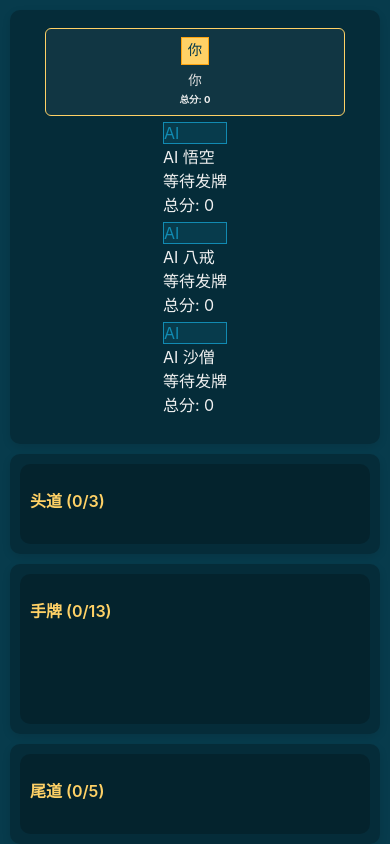
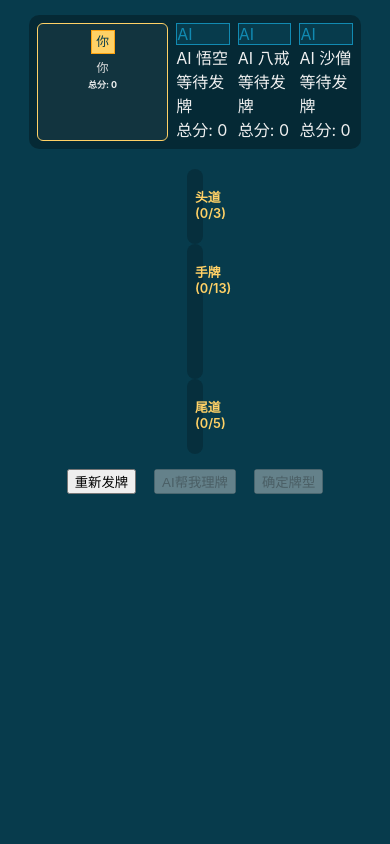
Before and after one commit to wen952555/sss, a React (Create React App) app in the folder frontend/: page / in a window 390 px wide. Built offline with nearby package versions, Linux system fonts and the light colour scheme.

Commit message:
Update App.css

```diff
--- a/frontend/src/App.css
+++ b/frontend/src/App.css
@@ -1,50 +1,17 @@
 /* frontend/src/App.css */
 
-/* --- 全局与基础布局 --- */
-body, html { height: 100%; margin: 0; overflow-x: hidden; /* 防止水平滚动条 */ }
-body { font-family: -apple-system, BlinkMacSystemFont, 'Segoe UI', Roboto, ऑक्सीजन, Ubuntu, Cantarell, 'Fira Sans', 'Droid Sans', 'Helvetica Neue', sans-serif; -webkit-font-smoothing: antialiased; -moz-osx-font-smoothing: grayscale; background-color: #073b4c; color: #f1f1f1; box-sizing: border-box; }
+/* --- 全局与基础布局 (保持不变) --- */
+body { font-family: -apple-system, BlinkMacSystemFont, 'Segoe UI', Roboto, ऑक्सीजन, Ubuntu, Cantarell, 'Fira Sans', 'Droid Sans', 'Helvetica Neue', sans-serif; -webkit-font-smoothing: antialiased; -moz-osx-font-smoothing: grayscale; background-color: #073b4c; color: #f1f1f1; margin: 0; padding: 0; box-sizing: border-box; }
 *, *::before, *::after { box-sizing: inherit; }
+.app-container { display: flex; flex-direction: column; align-items: center; width: 100%; min-height: 100vh; padding: 15px; }
 
-.app-container {
-  display: flex; /* 用于在主游戏视图和比牌视图之间切换时，让子元素占满 */
-  flex-direction: column;
-  width: 100%;
-  min-height: 100vh;
-  /* padding 由子视图控制 */
-}
-
-/* 主游戏视图容器 (包含5个横幅) */
-.game-view-active {
-  display: flex;
-  flex-direction: column;
-  align-items: center; /* 横幅内容块居中 */
-  width: 100%;
-  min-height: 100vh;
-  padding: 15px; /* 页面边距 */
-  gap: 15px; /* 横幅之间的间距 */
-}
-
-/* 通用横幅区域样式 */
-.banner-section {
-  width: 100%;
-  max-width: 900px; /* 所有横幅的最大宽度，保持一致 */
-  background-color: rgba(0, 0, 0, 0.25); /* 给每个横幅一个轻微的背景区分 */
-  border-radius: 12px;
-  padding: 15px;
-  box-shadow: 0 3px 8px rgba(0,0,0,0.1);
-}
-
-/* 横幅1: 玩家状态显示区 (TopBanner 的容器) */
-.player-status-banner-section {
-  /* TopBanner 内部已经有 flex 布局 */
-  padding: 10px; /* 可以微调内边距 */
-}
-/* TopBanner 内部的 .player-banner-item 样式可以沿用之前的紧凑版本 */
-.top-banner-container { display: flex; justify-content: space-around; align-items: stretch; width: 100%; gap: 8px; background-color:transparent; padding:0; box-shadow:none; border-radius:0; margin:0;}
+/* --- 顶部玩家状态横幅 (保持不变) --- */
+.top-banner-container { display: flex; justify-content: space-between; align-items: stretch; width: 100%; max-width: 900px; padding: 8px; margin-bottom: 20px; background-color: rgba(0, 0, 0, 0.3); border-radius: 10px; gap: 8px; }
 .player-banner-item { flex: 1 1 23%; min-width: 130px; max-width: 190px; padding: 8px; border-radius: 6px; border: 1px solid rgba(255, 255, 255, 0.1); display: flex; flex-direction: column; align-items: center; text-align: center; background-color: rgba(255, 255, 255, 0.05); transition: all 0.3s ease; }
 .human-player-banner-item { border-color: #ffd166; }
 .ai-player-display.arranged { border-color: #06d6a0; }
-.ai-player-display.thinking { border-color: #ffd166; /* animation: pulse-border 1.5s infinite; */ } /* pulse 动画可以保留 */
+.ai-player-display.thinking { border-color: #ffd166; animation: pulse-border 1.5s infinite; }
+@keyframes pulse-border { 0% { box-shadow: 0 0 5px rgba(255, 209, 102, 0.2); } 50% { box-shadow: 0 0 10px rgba(255, 209, 102, 0.5); } 100% { box-shadow: 0 0 5px rgba(255, 209, 102, 0.2); } }
 .player-avatar-banner { width: 28px; height: 28px; font-size: 0.9em; margin-bottom: 4px; }
 .human-player-avatar { background-color: #ffd166; color: #073b4c; border: 1px solid #fca311;}
 .ai-player-avatar { background-color: #073b4c; color: #118ab2; border: 1px solid #118ab2;}
@@ -59,97 +26,116 @@ body { font-family: -apple-system, BlinkMacSystemFont, 'Segoe UI', Roboto, ऑ
 .negative { color: #ef476f; }
 
 
-/* 横幅2,3,4: 牌道区域 (HandArea 的容器) */
-.hand-lane-banner-section {
-  /* background-color: rgba(0,0,0,0.3); */ /* 如果希望牌道背景与banner-section不同 */
-  padding: 10px; /* 调整内边距 */
-}
-/* .middle-lane 可以用来给手牌/中道区域一些特殊样式，如果需要 */
-
-/* HandArea 内部样式 (保持之前的，确保文字在牌道内，卡牌横向排列) */
-.hand-area { background-color: rgba(0, 0, 0, 0.2); padding: 12px; border-radius: 10px; display: flex; flex-direction: row; gap: 6px; transition: background-color 0.25s ease-in-out, box-shadow 0.25s ease; position: relative; align-items: center; min-height: 125px; /* 适应大卡牌 */ }
-.hand-info-internal { position: absolute; top: 8px; left: 10px; right: 10px; display: flex; justify-content: space-between; align-items: center; pointer-events: none; z-index: 1;}
-.hand-area-title-internal { color: #ffd166; font-weight: 600; font-size: 1em; }
-.hand-type-display-internal { font-size: 0.9em; color: #f1f1f1; background-color: rgba(0,0,0,0.6); padding: 3px 8px; border-radius: 4px; font-weight: 500; }
-.hand-area.allow-wrapping { flex-wrap: wrap; justify-content: center; padding-top: 40px; min-height: 240px; /* (大卡牌两行) */ align-items: flex-start; }
-.hand-area:not(.allow-wrapping) { flex-wrap: nowrap; justify-content: center; padding-top: 40px; }
+/* --- 游戏板与牌道区域 (主游戏界面的卡牌尺寸也调整一下) --- */
+.game-board { display: flex; flex-direction: column; gap: 20px; padding: 20px; background-color: rgba(0, 0, 0, 0.35); border-radius: 16px; box-shadow: 0 6px 20px rgba(0,0,0,0.35); width: 100%; max-width: 720px; margin-top: 0; }
+.hand-lanes-container { display: flex; flex-direction: column; gap: 18px; width: 100%; max-width: 100%; margin: 0 auto; }
+.hand-area { background-color: rgba(0, 0, 0, 0.2); padding: 12px; border-radius: 10px; display: flex; flex-direction: row; gap: 5px; /* 减小主牌桌卡牌间距 */ transition: background-color 0.25s ease-in-out, box-shadow 0.25s ease; position: relative; align-items: center; min-height: 100px; /* (卡牌高77 + padding 24) */ }
+.hand-info-internal { position: absolute; top: 6px; left: 10px; right: 10px; display: flex; justify-content: space-between; align-items: center; pointer-events: none; z-index: 1;}
+.hand-area-title-internal { color: #ffd166; font-weight: 600; font-size: 0.9em; /* 稍小一点 */ }
+.hand-type-display-internal { font-size: 0.8em; color: #f1f1f1; background-color: rgba(0,0,0,0.6); padding: 2px 6px; border-radius: 4px; font-weight: 500; }
+.hand-area.allow-wrapping { flex-wrap: wrap; justify-content: center; padding-top: 30px; /* 为文字留空间 */ min-height: 165px; /* (卡牌高77*2 + gap 5) + 文字30 + padding 24 */ align-items: flex-start; }
+.hand-area:not(.allow-wrapping) { flex-wrap: nowrap; justify-content: center; padding-top: 30px; }
 .hand-area.droppable-active { background-color: rgba(66, 153, 225, 0.3); }
 
-/* 卡牌样式 - 确保尺寸是您期望的较大尺寸 */
-.card { width: 70px; height: 98px; /* 或您期望的尺寸 */ border-radius: 5px; /* ...其他不变... */ }
-/* ... (CardComponent, Card 拖拽等样式保持不变) ... */
+/* 卡牌样式 - 主游戏区的卡牌尺寸也调整 */
+.card {
+  width: 55px;  /* 调整主游戏区卡牌宽度 */
+  height: 77px; /* 保持比例 (55 * 1.4) */
+  border-radius: 4px;
+  overflow: hidden; box-shadow: 2px 2px 5px rgba(0,0,0,0.3); background-color: white; flex-shrink: 0; user-select: none; position: relative; transition: transform 0.18s cubic-bezier(0.22, 0.61, 0.36, 1), box-shadow 0.18s cubic-bezier(0.22, 0.61, 0.36, 1);
+}
+.card:not(.static-card) { cursor: grab; }
+.card img { width: 100%; height: 100%; display: block; object-fit: contain; }
+.card:not(.static-card):hover:not(.dragging) { transform: translateY(-3px) scale(1.04); box-shadow: 3px 5px 10px rgba(0,0,0,0.3); }
+.card:not(.static-card):active, .card.dragging { cursor: grabbing; transform: scale(1.12) rotate(3.5deg) translateY(-2px); box-shadow: 4px 6px 12px rgba(0,0,0,0.45); z-index: 1000; }
 
 
-/* 横幅5: 控制按钮区 */
-.controls-banner-section {
-  /* background-color: rgba(0,0,0,0.15); */ /* 轻微不同背景 */
-  padding: 10px;
-}
-.controls { display: flex; justify-content: center; gap: 15px; width: 100%; flex-wrap: wrap; padding-top: 0; /* 因为父元素有padding */ }
-.game-button { /* ... (保持不变) ... */ }
-.game-button.compare-all-button { /* ... (保持不变) ... */ margin-top: 10px; }
+/* --- 控制按钮区域 (保持不变) --- */
+.controls { display: flex; justify-content: center; gap: 18px; padding-top: 15px; width: 100%; flex-wrap: wrap; }
+/* ... (GameButton 样式保持不变) ... */
 
 
-/* --- 比牌视图容器 (全屏显示) --- */
-.comparison-view-container {
-  position: fixed; top: 0; left: 0; width: 100%; height: 100%;
-  background-color: #0a303c; /* 深色背景 */
-  display: flex; align-items: center; justify-content: center;
-  padding: 20px; z-index: 100; overflow-y: auto;
+/* --- 比牌结果模态框样式 --- */
+.comparison-view-container { position: fixed; top: 0; left: 0; width: 100%; height: 100%; background-color: #0a303c; display: flex; align-items: center; justify-content: center; padding: 15px; z-index: 100; overflow-y: auto; }
+.modal-content.comparison-modal-content { background-color: rgba(12, 43, 53, 0.85); padding: 20px; border-radius: 12px; box-shadow: 0 8px 25px rgba(0, 0, 0, 0.5); position: relative; width: 100%; max-width: 720px; /* 与主牌桌宽度一致 */ display: flex; flex-direction: column; gap: 15px; /* 减小内部间距 */ }
+.modal-close-button.top-right-close { position: absolute; top: 8px; right: 10px; font-size: 1.8em; /* ... */ }
+.comparison-modal-content h2 { text-align: center; color: #ffd166; margin-top: 0; margin-bottom: 15px; font-size: 1.5em; }
+
+.comparison-grid {
+  display: grid;
+  grid-template-columns: repeat(2, 1fr);
+  grid-auto-rows: minmax(min-content, auto);
+  gap: 10px; /* 减小田字格间距 */
+  width: 100%;
 }
-.comparison-modal-content { /* 比牌界面的核心内容区 */
-  background-color: rgba(12, 43, 53, 0.85);
-  padding: 25px; border-radius: 12px; box-shadow: 0 10px 30px rgba(0, 0, 0, 0.4);
-  position: relative; width: 100%; max-width: 800px; /* 最大宽度 */
-  /* height: auto; max-height: 90vh; overflow-y: auto; */ /* 允许内容决定高度，但有最大限制 */
-  display: flex; flex-direction: column; gap: 20px;
+
+.comparison-cell {
+  background-color: rgba(255, 255, 255, 0.04);
+  padding: 10px; /* 减小单元格内边距 */
+  border-radius: 6px; /* 减小圆角 */
+  border: 1px solid rgba(255, 255, 255, 0.08);
+  display: flex;
+  flex-direction: column;
+  min-height: 180px; /* 根据新的更小卡牌调整 */
 }
-.modal-close-button.top-right-close { position: absolute; top: 10px; right: 15px; background: none; border: none; font-size: 2em; color: #aaa; cursor: pointer; line-height: 1; padding: 5px; }
-.modal-close-button.top-right-close:hover { color: #fff; }
-.comparison-modal-content h2 { text-align: center; color: #ffd166; margin-top: 0; margin-bottom: 20px; font-size: 1.6em; }
-.comparison-grid { display: grid; grid-template-columns: repeat(auto-fit, minmax(280px, 1fr)); gap: 15px; width: 100%; }
-.comparison-cell { background-color: rgba(255, 255, 255, 0.04); padding: 12px; border-radius: 8px; border: 1px solid rgba(255, 255, 255, 0.08); display: flex; flex-direction: column; min-height: 220px; /* 根据卡牌大小调整 */ }
-.comparison-cell.empty { /* ... */ }
-.human-player-cell { /* ... */ }
-.comparison-cell h4 { /* ... */ }
-.score-summary { /* ... */ }
-.comparison-hand-row { margin-bottom: 8px; }
-.comparison-hand-row strong { color: #89cff0; font-size: 0.9em; /* 增大一点 */ display: block; margin-bottom: 5px; }
-.mini-cards { display: flex; gap: 4px; flex-wrap: nowrap; justify-content: center; align-items: center; min-height: 65px; /* 根据新的卡牌大小调整 */ margin-bottom: 5px; }
-.comparison-cell .static-card { width: 48px; height: 67px; /* 保持或微调模态框卡牌大小 */ box-shadow: 1px 1px 2px rgba(0,0,0,0.2); border: 1px solid rgba(255,255,255,0.15); border-radius: 3px; }
-.shoot-info { /* ... */ }
-.modal-actions { text-align: center; margin-top: 20px; }
-.game-button.continue-game-button { /* ... (保持不变) ... */ }
+.comparison-cell.empty { min-height: 100px; /* ... */ }
+.human-player-cell { border-color: #ffd166; }
+.comparison-cell h4 { color: #e0e0e0; margin-top: 0; margin-bottom: 8px; font-size: 0.95em; border-bottom: 1px solid rgba(255,255,255,0.08); padding-bottom: 5px; display: flex; justify-content: space-between; flex-wrap: wrap;}
+.score-summary { font-size: 0.75em; color: #b0bec5; white-space: nowrap; }
+.comparison-hand-row { margin-bottom: 6px; }
+.comparison-hand-row strong { color: #89cff0; font-size: 0.8em; display: block; margin-bottom: 3px; }
+
+.mini-cards {
+  display: flex;
+  gap: 2px; /* 非常小的卡牌间距 */
+  flex-wrap: nowrap;
+  justify-content: flex-start; /* 从左开始排列，以利用空间 */
+  align-items: center;
+  min-height: 40px; /* 根据新的卡牌高度调整 */
+  margin-bottom: 3px;
+}
+
+/* 关键修改：比牌界面中的静态卡牌尺寸 */
+.comparison-cell .static-card {
+  width: 30px;  /* 大幅缩小卡牌 */
+  height: 42px; /* 保持比例 (30 * 1.4) */
+  box-shadow: none;
+  border: 1px solid rgba(255,255,255,0.1);
+  border-radius: 2px;
+}
+.comparison-cell .static-card img { object-fit: fill; }
+.comparison-cell .static-card-placeholder { width: 30px; height: 42px; font-size: 9px; }
+.comparison-cell .image-error-text { font-size: 7px; }
+
+.shoot-info { font-weight: bold; font-size: 0.8em; margin-top: auto; padding: 3px; } /* 减小字体 */
+.modal-actions { text-align: center; margin-top: 15px; }
+.game-button.continue-game-button { /* ... */ }
 
 
 /* --- 响应式调整 --- */
 @media (max-width: 768px) {
-  .app-container.game-view-active { padding: 10px; gap: 10px; } /* 减小主视图间距 */
-  .banner-section { padding: 10px; border-radius: 10px; }
-  .top-banner-container { flex-direction: row; flex-wrap: wrap; justify-content: center; gap: 6px; padding: 8px; max-width: 100%; margin-bottom: 10px; }
-  .player-banner-item { flex-basis: calc(50% - 4px); min-width: 120px; }
-  .game-board { max-width: 100%; padding: 12px; gap: 15px; margin-top: 0;}
-  .hand-lanes-container { gap: 12px; }
-  .hand-area { padding: 10px; min-height: 105px; /* 针对70px卡牌 */ }
-  .hand-area.allow-wrapping { min-height: 200px; /* (98*2 + gap) + 文字 */ }
-  .card { width: 60px; height: 84px; } /* 缩小卡牌 */
-  .controls { gap: 10px; padding-top: 10px; }
-  .controls .game-button { width: calc(33.33% - 8px); font-size: 0.9em; padding: 8px 10px; }
-  .game-button.compare-all-button { width: calc(100% - 16px); margin-left:8px; margin-right:8px; font-size: 1em; }
-
-  .comparison-view-container { padding: 10px; }
-  .comparison-modal-content { max-width: 100%; padding: 15px; }
+  .player-banner-item { flex-basis: calc(50% - 4px); min-width: 110px; } /* 顶部横幅调整 */
+  .game-board { max-width: 100%; padding: 10px; gap: 12px; }
+  .card { width: 50px; height: 70px; } /* 主游戏区卡牌在平板上 */
+  .hand-area { min-height: 90px; padding: 8px; }
+  .hand-area.allow-wrapping { min-height: 155px; }
+  .comparison-modal-content { max-width: 95%; padding: 15px; }
   .comparison-grid { grid-template-columns: 1fr; }
-  .comparison-cell .static-card { width: 40px; height: 56px; }
+  .comparison-cell .static-card { width: 28px; height: 39px; } /* 平板模态框卡牌 */
 }
 @media (max-width: 480px) {
-  .top-banner-container { flex-direction: column; align-items: center; }
-  .player-banner-item { width: 90%; max-width: 300px; }
-  .card { width: 48px; height: 67px; }
-  .hand-area { min-height: 80px; }
-  .hand-area.allow-wrapping { min-height: 150px; }
-  .controls { flex-direction: column; align-items: stretch; }
-  .controls .game-button { width: 100%; margin-bottom: 8px; }
-  .game-button.compare-all-button { width: 100%; }
-  .comparison-cell .static-card { width: 36px; height: 50px; }
+  .player-banner-item { min-width: 100px; padding: 6px; } /* 顶部横幅再调整 */
+  .player-avatar-banner {width: 24px; height: 24px; font-size: 0.8em;}
+  .player-name-banner {font-size: 0.75em;}
+  .player-status-banner {font-size: 0.6em;}
+  .player-score-container-banner {font-size: 0.7em;}
+  .card { width: 42px; height: 59px; } /* 手机主游戏区卡牌 */
+  .hand-area { min-height: 75px; gap: 4px;}
+  .hand-area.allow-wrapping { min-height: 135px; padding-top: 28px; }
+  .hand-info-internal { top: 5px; left: 8px; right: 8px; }
+  .hand-area-title-internal { font-size: 0.8em; }
+  .hand-type-display-internal { font-size: 0.7em; padding: 2px 5px;}
+  .comparison-cell .static-card { width: 24px; height: 34px; } /* 手机模态框卡牌 */
+  .comparison-cell h4 {font-size: 0.9em;}
+  .comparison-hand-row strong {font-size: 0.75em;}
 }
```
